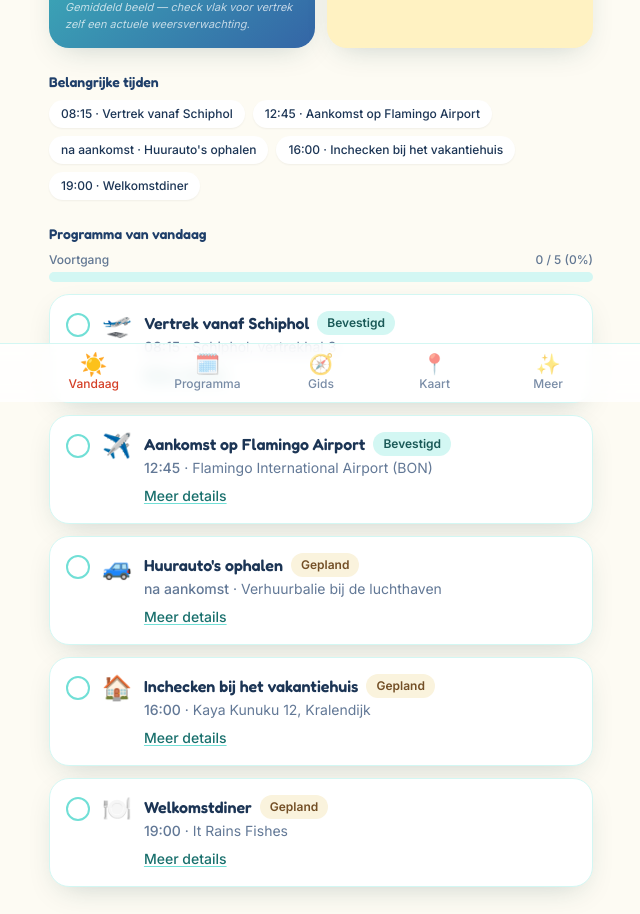
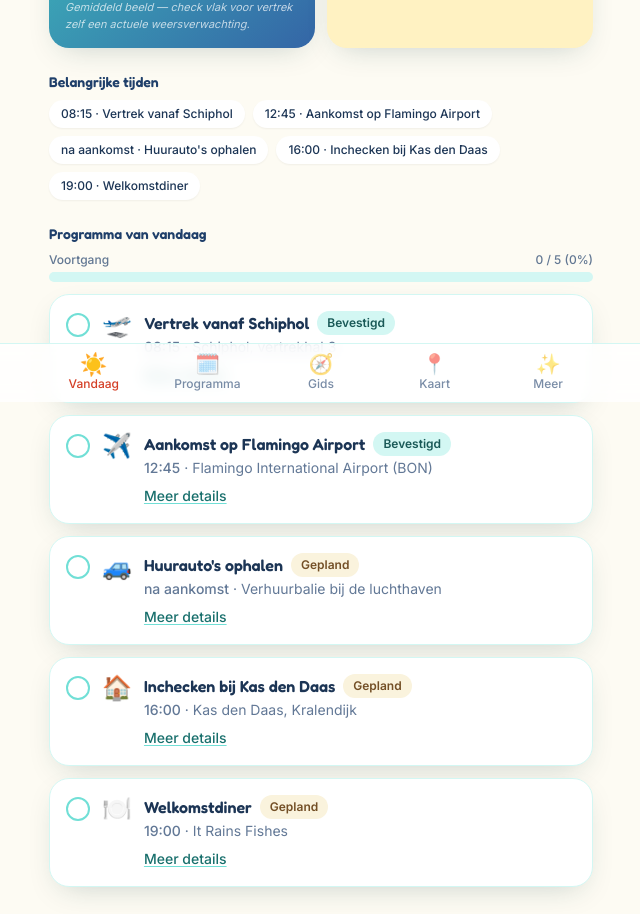
Before and after one commit to hhchardenberg-rgb/bonaire, a Next.js app: page /vandaag in a window 1280 px wide. Shown: the part 398-1312 px from the top of the page, without its empty margins (319-959 px from the left). Built offline with nearby package versions, Linux system fonts and the light colour scheme.

Commit message:
Vul echte naam en locatie van de villa in
Kas den Daas (4P95+X94, Kralendijk) vervangt de placeholder
'Vakantiehuis Kaya Kunuku' overal in de app.

```diff
--- a/src/data/locaties.ts
+++ b/src/data/locaties.ts
@@ -4,10 +4,10 @@ import { mapsUrl } from "@/lib/maps";
 export const locaties: Locatie[] = [
   {
     id: "accommodatie",
-    naam: "Vakantiehuis Kaya Kunuku",
+    naam: "Kas den Daas",
     type: "accommodatie",
     omschrijving: "Onze basis voor de hele week.",
-    kaartUrl: mapsUrl("Kaya Kunuku 12 Kralendijk Bonaire"),
+    kaartUrl: mapsUrl("4P95+X94 Kralendijk Bonaire"),
   },
   {
     id: "luchthaven",
--- a/src/data/praktisch.ts
+++ b/src/data/praktisch.ts
@@ -37,7 +37,7 @@ export const praktischeInfo: PraktischSectie[] = [
     titel: "Accommodatie",
     emoji: "🏠",
     inhoud: [
-      { label: "Adres", tekst: "Kaya Kunuku 12, Kralendijk, Bonaire" },
+      { label: "Adres", tekst: "Kas den Daas — 4P95+X94, Kralendijk, Caribisch Nederland" },
       { label: "Check-in", tekst: "Vanaf 15:00" },
       { label: "Check-out", tekst: "Voor 11:00" },
       { label: "Wifi", tekst: "Netwerk en wachtwoord: nog controleren" },
--- a/src/data/programma.ts
+++ b/src/data/programma.ts
@@ -45,12 +45,12 @@ export const programma: Dagprogramma[] = [
       },
       {
         id: "inchecken-huis",
-        titel: "Inchecken bij het vakantiehuis",
+        titel: "Inchecken bij Kas den Daas",
         datum: "2026-09-22",
         tijd: "16:00",
-        locatie: "Kaya Kunuku 12, Kralendijk",
+        locatie: "Kas den Daas, Kralendijk",
         omschrijving: "Sleutels ophalen en de kamers verdelen.",
-        kaartUrl: mapsUrl("Kaya Kunuku 12 Kralendijk Bonaire"),
+        kaartUrl: mapsUrl("4P95+X94 Kralendijk Bonaire"),
         fotoEmoji: "🏠",
         status: "gepland",
       },
@@ -312,12 +312,12 @@ export const programma: Dagprogramma[] = [
     activiteiten: [
       {
         id: "uitchecken",
-        titel: "Uitchecken bij het vakantiehuis",
+        titel: "Uitchecken bij Kas den Daas",
         datum: "2026-10-03",
         tijd: "voor 11:00",
-        locatie: "Kaya Kunuku 12, Kralendijk",
+        locatie: "Kas den Daas, Kralendijk",
         omschrijving: "Laatste twee van de groep verlaten het huis.",
-        kaartUrl: mapsUrl("Kaya Kunuku 12 Kralendijk Bonaire"),
+        kaartUrl: mapsUrl("4P95+X94 Kralendijk Bonaire"),
         fotoEmoji: "🔑",
         status: "gepland",
       },
--- a/src/data/trip.ts
+++ b/src/data/trip.ts
@@ -1,3 +1,5 @@
+import { mapsUrl } from "@/lib/maps";
+
 export const trip = {
   titel: "Bonaire 2026",
   startDatum: "2026-09-22", // aankomst (heenvlucht OR393, 08:15 uur)
@@ -9,13 +11,13 @@ export const trip = {
   welkomstTekst:
     "Nog een paar nachtjes slapen! Alles wat je nodig hebt voor de trip staat hier: het programma, de gids, de kaart en praktische zaken. Voeg deze pagina toe aan je beginscherm, dan heb je 'm altijd bij de hand.",
   accommodatie: {
-    naam: "Vakantiehuis Kaya Kunuku (placeholder)",
-    adres: "Kaya Kunuku 12, Kralendijk, Bonaire",
+    naam: "Kas den Daas",
+    adres: "4P95+X94, Kralendijk, Caribisch Nederland",
     checkIn: "vanaf 15:00",
     checkOut: "voor 11:00",
     wifi: "Netwerk: nog controleren · Wachtwoord: nog controleren",
     contact: "Verhuurder: Dennis — +599 782 9691",
-    kaartUrl: "https://maps.google.com/?q=Kaya+Kunuku+12+Kralendijk+Bonaire",
+    kaartUrl: mapsUrl("4P95+X94 Kralendijk Bonaire"),
   },
   // Vul hier een link naar een gedeeld album (bv. Google Foto's of iCloud) in voor de fotomuur.
   fotoAlbumUrl: "",
```
